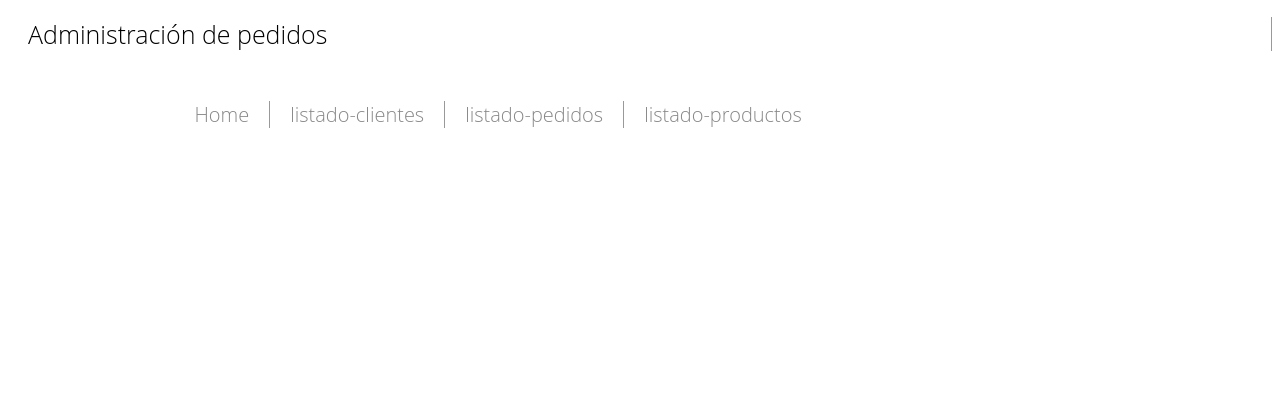
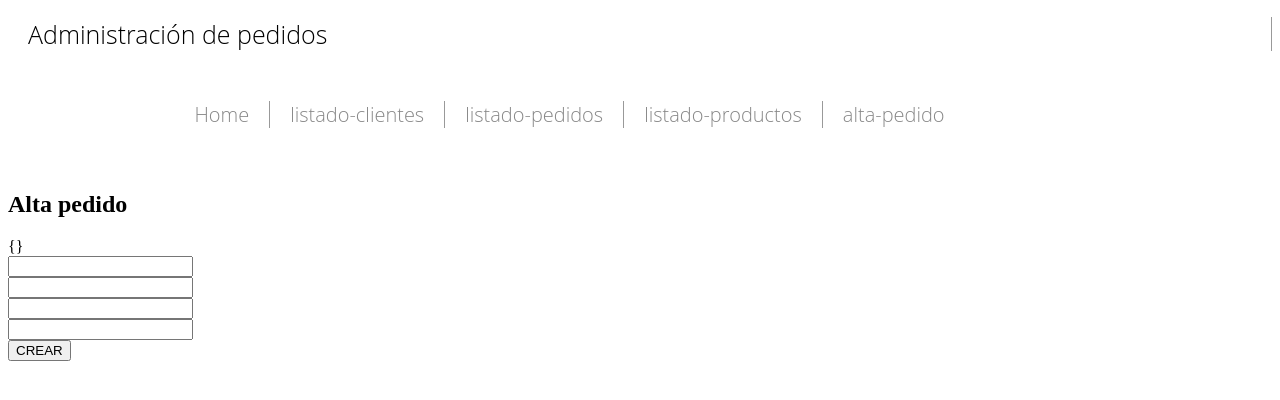
Before and after one commit to migueleme/angular, an Angular app: page /alta-pedido in a window 1280 px wide. Before the commit this address led to /. Shown: the top 400 px of the page. Built offline with nearby package versions, Linux system fonts and the light colour scheme.

Commit message:
alta-pedido

```diff
--- a/package.json
+++ b/package.json
@@ -3,7 +3,7 @@
   "version": "0.0.0",
   "scripts": {
     "ng": "ng",
-    "start": "ng serve",
+    "start": "ng serve --host 0.0.0.0",
     "build": "ng build",
     "test": "ng test",
     "lint": "ng lint",
--- a/src/app/app-routing.module.ts
+++ b/src/app/app-routing.module.ts
@@ -4,13 +4,15 @@ import { HomeComponent } from './components/home/home.component';
 import { ListadoClientesComponent } from './components/listado-clientes/listado-clientes.component';
 import { ListadoProductosComponent } from './components/listado-productos/listado-productos.component';
 import { ListadoPedidosComponent } from './components/listado-pedidos/listado-pedidos.component';
+import { AltaPedidoComponent } from './components/alta-pedido/alta-pedido.component';
 
 const routes: Routes =
 [
   { path:'home', component:HomeComponent },
   { path:'listado-clientes',component:ListadoClientesComponent},
   { path:'listado-productos',component:ListadoProductosComponent},
-  { path:'listado-pedidos',component:ListadoPedidosComponent}
+  { path:'listado-pedidos',component:ListadoPedidosComponent},
+  { path:'alta-pedido',component:AltaPedidoComponent}
 
 ];
 
--- a/src/app/app.component.html
+++ b/src/app/app.component.html
@@ -5,6 +5,7 @@
     <li><a href="" routerLink="listado-clientes" >listado-clientes</a></li>
     <li><a href="" routerLink="listado-pedidos" >listado-pedidos</a></li>
     <li><a href="" routerLink="listado-productos" >listado-productos</a></li>
+    <li><a href="" routerLink="alta-pedido" >alta-pedido</a></li>
   </ul>
 </nav>
 
--- /dev/null
+++ b/src/app/components/alta-pedido/alta-pedido.component.html
@@ -0,0 +1,10 @@
+<h2>Alta pedido</h2>
+{{pedido | json}}
+<br>
+<input type="text" [(ngModel)]="pedido.codigo" /><br>
+<input type="text" [(ngModel)]="pedido.fecha" /><br>
+<input type="text" [(ngModel)]="pedido.tipoDeEntrega" /><br>
+<input type="text" [(ngModel)]="pedido.cliente" /><br>
+
+
+<button (click)= crear()>CREAR</button>
--- /dev/null
+++ b/src/app/components/alta-pedido/alta-pedido.component.ts
@@ -0,0 +1,72 @@
+import { Component, OnInit } from '@angular/core';
+import { Pedido } from 'src/app/model/pedido';
+
+@Component({
+  selector: 'app-alta-pedido',
+  templateUrl: './alta-pedido.component.html',
+  styleUrls: ['./alta-pedido.component.css']
+})
+export class AltaPedidoComponent implements OnInit {
+
+  pedido:Pedido = new Pedido();
+
+  constructor() { }
+
+  ngOnInit() {
+  }
+
+  crear(){
+
+    //llamamos al servicio para crearlo
+
+    //si el formulario
+
+    //navegare al listado de pedidos, o a la ficha de pedido
+
+  }
+  /**
+   *
+<form [formGroup]= "productForm" (submit)=create()>
+  <input type="text" formControlName="codigo" /><br>
+  <input type="text" formControlName="fecha" /><br>
+  <input type="text" formControlName="tipoDeEntrega" /><br>
+  <input type="text" formControlName="cliente" /><br>
+  <input type="text" formControlName="detalle" /><br>
+  <input type="text" formControlName="direccion" /><br>
+  <input type="text" formControlName="poblacion" /><br>
+  <input type="text" formControlName="codigoPostal" /><br>
+  <input type="text" formControlName="provincia" /><br>
+  <input type="text" formControlName="pais" /><br>
+  <button type="submit">Crear</button>
+</form>
+pedido:Pedido = new Pedido();
+  pedidoForm: FormGroup;
+
+  constructor(private  formBuilder:FormBuilder) { }
+
+  ngOnInit() {
+    this.pedidoForm = this.formBuilder.group({
+      codigo            :[this.pedido.codigo],
+      fecha             :[this.pedido.fecha            ],
+      tipoDeEntrega     :[this.pedido.tipoDeEntrega    ],
+      cliente           :[this.pedido.cliente          ],
+      detalle           :[this.pedido.detalle          ],
+      direccion         :[this.pedido.direccionEntrega.direccion         ],
+      poblacion         :[this.pedido.direccionEntrega.poblacion         ],
+      codigoPostal      :[this.pedido.direccionEntrega.codigoPostal      ],
+      provincia         :[this.pedido.direccionEntrega.provincia         ],
+      pais              :[this.pedido.direccionEntrega.pais              ],
+    });
+  }
+
+  crear(){
+
+    //llamamos al servicio para crearlo
+
+    //si el formulario
+
+    //navegare al listado de pedidos, o a la ficha de pedido
+
+  }
+   */
+}
--- a/src/app/model/pedido.ts
+++ b/src/app/model/pedido.ts
@@ -1,5 +1,6 @@
 import { Direccion } from './direccion';
 import { Cliente } from './cliente';
+import { Producto } from './producto';
 
 export class Pedido{
     codigo : number;
@@ -7,14 +8,25 @@ export class Pedido{
     direccionEntrega : Direccion;
     tipoDeEntrega: string;
     cliente : Cliente;
-    detalle : string; //TODO cambiar a objeto detalle pedido cuando este solucionado
+    detalle :[
+        {
+            producto: Producto,
+            cantidad: number
+          }
+    ];
+
     constructor(
-        codigo : number,
-        fecha: string,
-        direccionEntrega : Direccion,
-        tipoDeEntrega: string,
-        cliente : Cliente,
-        detalle : string
+        codigo? : number,
+        fecha?: string,
+        direccionEntrega? : Direccion,
+        tipoDeEntrega?: string,
+        cliente? : Cliente,
+        detalle? : [
+            {
+                producto: Producto,
+                cantidad: number
+              }
+        ]
     ){
         this.codigo             =codigo;
         this.fecha              =fecha;
@@ -22,8 +34,5 @@ export class Pedido{
         this.tipoDeEntrega      =tipoDeEntrega;
         this.cliente            =cliente;
         this.detalle            =detalle;
-
     }
-
-
 }
```
Also changed, not shown: src/app/app.module.ts (+9 -2 lines), src/app/model/direccion.ts (+5 -5 lines), src/app/components/alta-pedido/alta-pedido.component.css (added), 1 other file (tests, documents, lock files or other folders).
